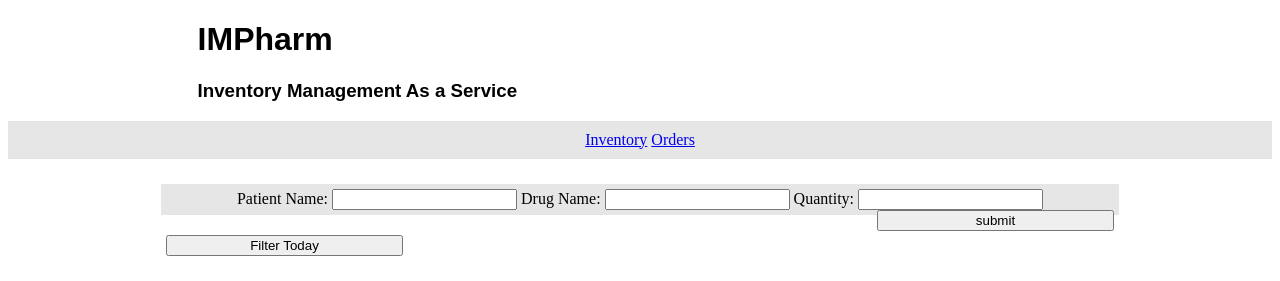
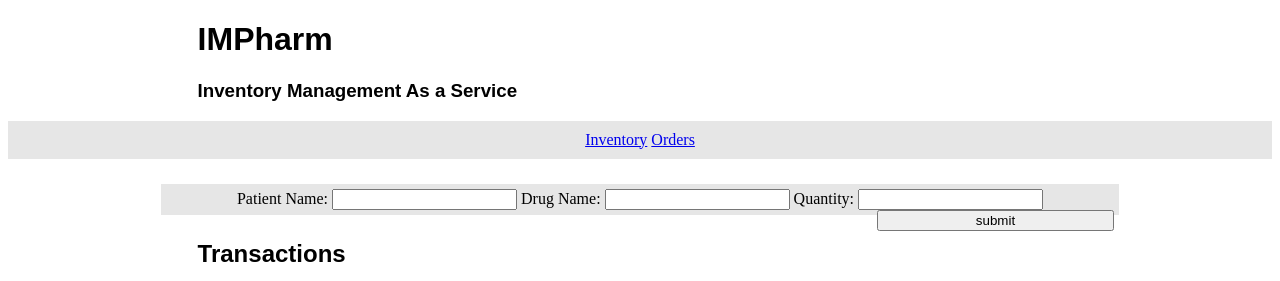
Before and after one commit to reallocf/IMPharm, a Flask app: template templates/demo.html in a window 1280 px wide. Shown: the top 281 px of the page. Run offline with Flask 2, Linux system fonts and the light colour scheme; the template is opened without the code that fills it, so the values that code supplies are empty; some libraries are stand-ins or nearby versions.

Commit message:
removed filter button

```diff
--- a/templates/demo.html
+++ b/templates/demo.html
@@ -83,9 +83,7 @@
 				<button id='form_button' type="submit" name="submit">submit</button>
 			</form>
 		</div>
-		<div id='button'>
-			<button type='button'>Filter Today</button>
-		</div>
+
 			<h2 id='top_header'>Transactions</h2>
 			<div>
 				<table id="transaction">
```
